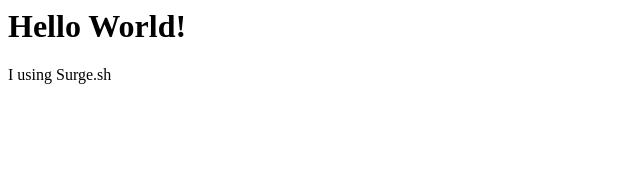
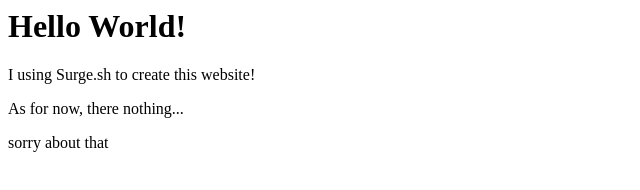
Before and after one commit to squeakquel64/yan-website, a plain HTML site: page index.html in a window 1280 px wide. Shown: the whole page, without its empty margins (0-640 px from the left). Drawn offline with Linux system fonts and the light colour scheme.

Commit message:
Update index.html

```diff
--- a/index.html
+++ b/index.html
@@ -1,2 +1,4 @@
 <h1>Hello World!</h1>
-<p>I using Surge.sh</p>
+<p>I using Surge.sh to create this website!</p>
+<p>As for now, there nothing...</p>
+<p>sorry about that</p>
```
